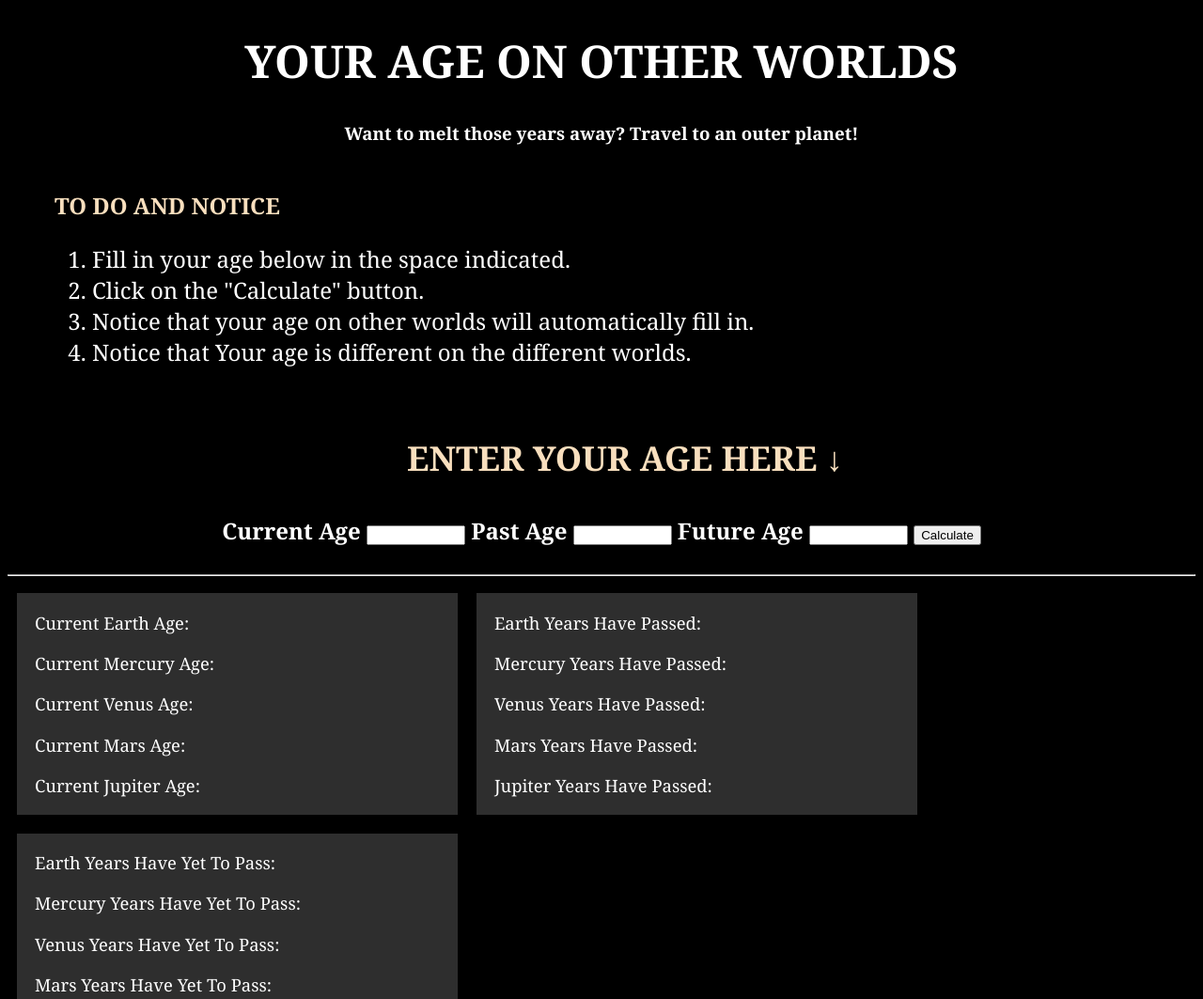
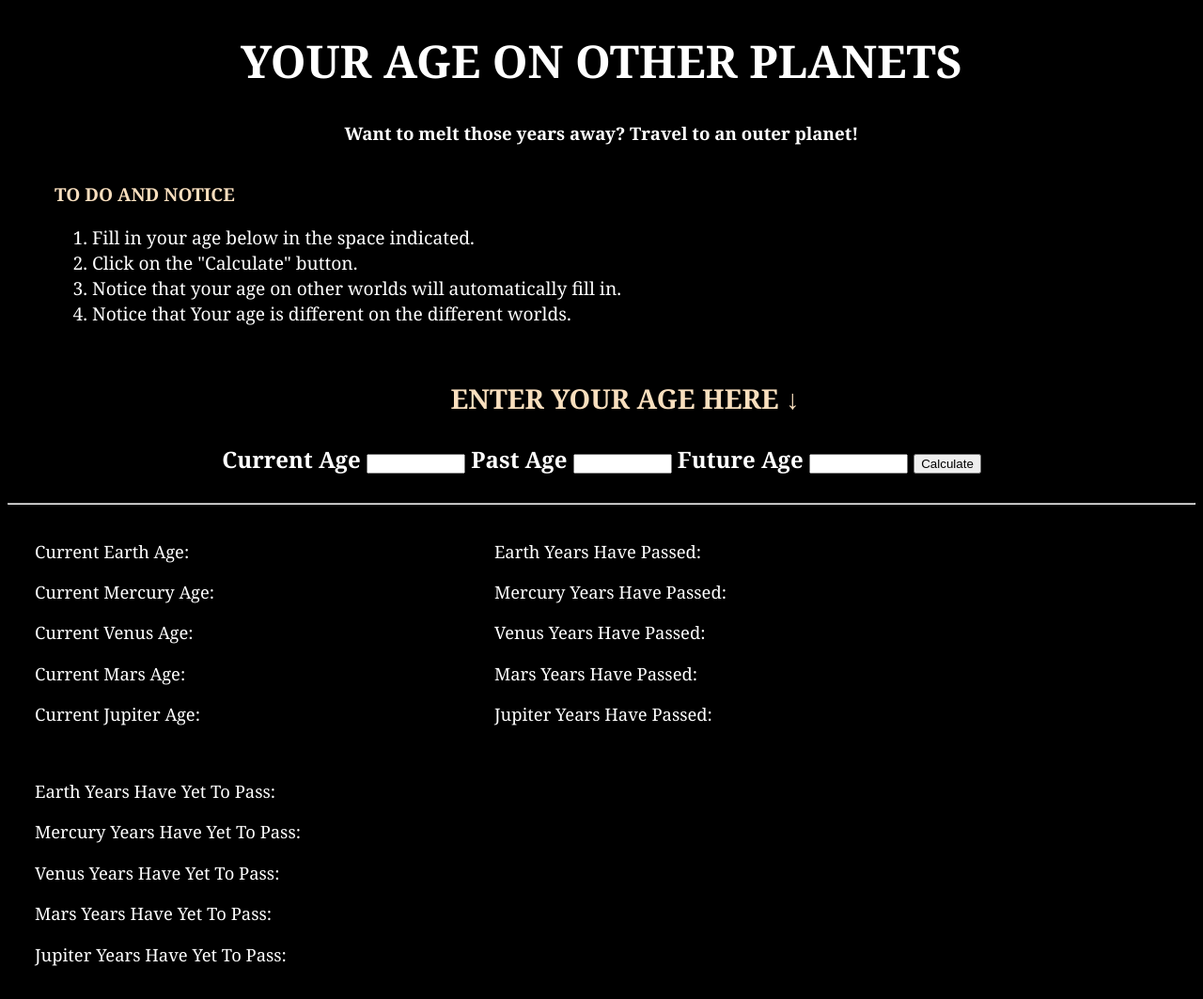
Before and after one commit to bbakshev/super-galactic-age, a website built with webpack: page src/index.html in a window 1280 px wide. Shown: the top 1063 px of the page at 94% size. Built offline with nearby package versions, Linux system fonts and the light colour scheme.

```diff
--- a/src/css/styles.css
+++ b/src/css/styles.css
@@ -27,7 +27,7 @@
 
 h4 {
   display: block;
-  font-size: 1.50em;
+  font-size: 1.2em;
   margin-block-start: 2em;
   margin-block-end: 1em;
   margin-left: 50px;
@@ -37,7 +37,7 @@
 
 ol {
   display: block;
-  font-size: 1.50em;
+  font-size: 1.2em;
   margin-block-end: 1em;
   margin-left: 50px;
   margin-inline-end: 0px;
@@ -59,8 +59,13 @@
   margin: 10px;
   font-size: 1.15em;
   align-items: center;
-  background-color: rgb(46, 46, 46);
   padding-left: 1.5%;
+}
+
+img {
+  margin: auto;
+  width: 60%;
+  height: auto;
 }
 
 .center-column {
--- a/src/index.html
+++ b/src/index.html
@@ -4,7 +4,7 @@
     <title>Galactic Age Calculator</title>
   </head>
   <body>
-    <h1>YOUR AGE ON OTHER WORLDS</h1>
+    <h1>YOUR AGE ON OTHER PLANETS</h1>
     <h3>Want to melt those years away? Travel to an outer planet!</h3>
     <h4>TO DO AND NOTICE</h4>
     <ol>
@@ -28,6 +28,10 @@
     <div class="center-column">
     <div class="column">
       <div id="current-age">
+        <!-- <figure>
+        <img src="./assets/images/earth.png" alt="earth">
+        <figcaption>Earth Age - Present, Past, Future</figcaption>
+      </figure><br> -->
         <p>Current Earth Age: <span id="current-earth"></span></p>
         <p>Current Mercury Age: <span id="current-mercury"></span></p>
         <p>Current Venus Age: <span id="current-venus"></span></p>
```
